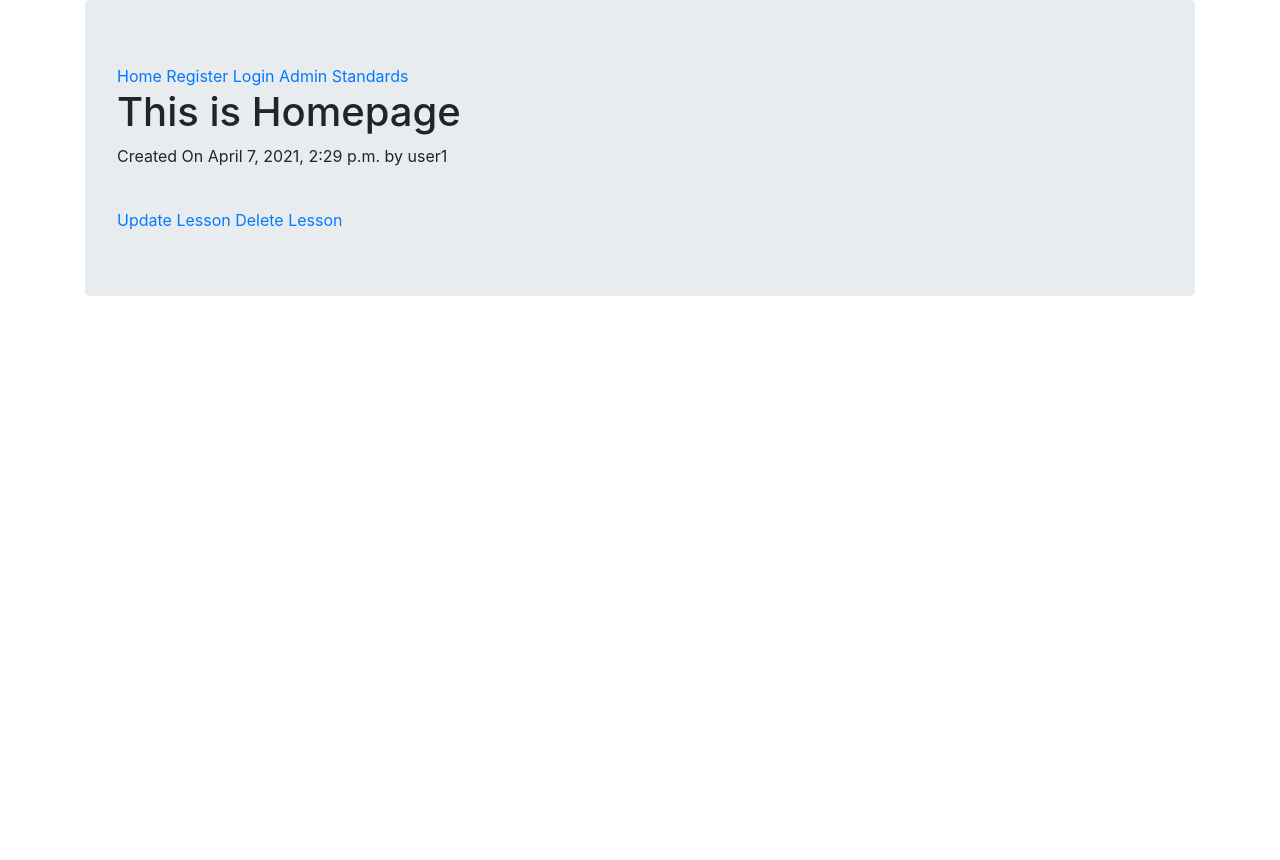
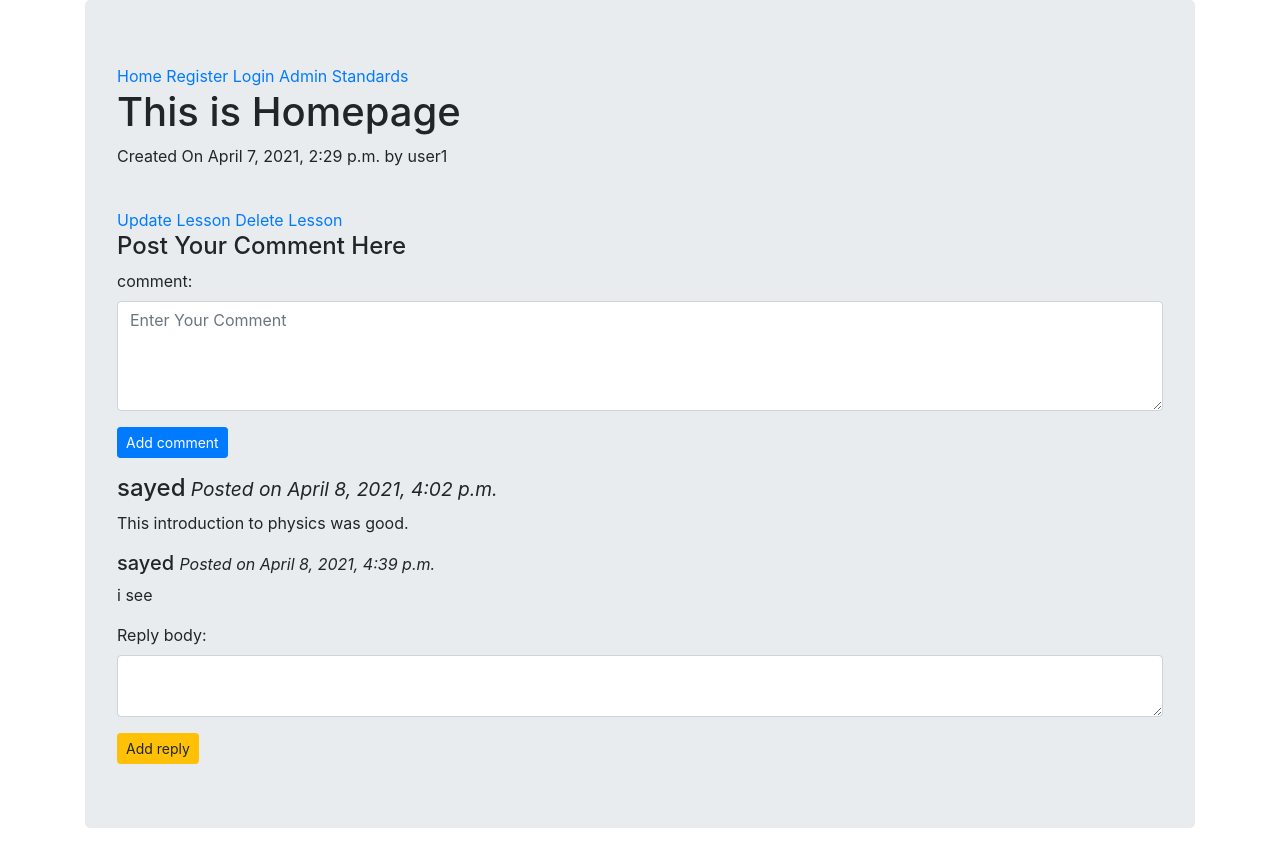
Before and after one commit to Sayed-Noman/E-Classroom-LMS, a Django app: a page that uses eLarning_LMS/curriculum/templates/curriculum/lesson_detail_view.html in a window 1280 px wide. Before the commit the page ends 296 px from the top, so only its background shows below. Run offline with Django 3.2, Linux system fonts and the light colour scheme; data comes from the database, SQL or seed files in the repository; both versions use the stored data as it was after the commit; some libraries are stand-ins or nearby versions.

Commit message:
Comment and Reply added

```diff
--- a/eLarning_LMS/curriculum/admin.py
+++ b/eLarning_LMS/curriculum/admin.py
@@ -1,7 +1,9 @@
 from django.contrib import admin
-from curriculum.models import standard,lesson,subject
+from curriculum.models import standard,lesson,subject,comment,reply
 
 # Register your models here.
 admin.site.register(subject)
 admin.site.register(standard)
 admin.site.register(lesson)
+admin.site.register(comment)
+admin.site.register(reply)
--- a/eLarning_LMS/curriculum/forms.py
+++ b/eLarning_LMS/curriculum/forms.py
@@ -1,7 +1,39 @@
 from django import forms
-from curriculum.models import lesson
+from curriculum.models import lesson,comment,reply
 
 class createLessonForm(forms.ModelForm):
     class Meta:
         model = lesson
         fields = ('lesson_id','name','position','video','ppt','notes')
+
+
+
+
+class commentForm(forms.ModelForm):
+    class Meta:
+        model =comment
+        fields = ('body',)
+        labels = {"body": 'comment:'}
+
+        widgets={
+            'body': forms.Textarea(attrs={'class':'form-control', 'rows':4, 'cols':70, 'placeholder':"Enter Your Comment"}),
+        }
+    '''
+    def __init__(self, *args, **kwargs):
+        self.request = kwargs.pop('request', None)
+        super(commentForm,self).__init__(*args, **kwargs)
+    '''
+
+class replyForm(forms.ModelForm):
+    class Meta :
+        model = reply
+        fields= ('reply_body',)
+        widgets={
+            'reply_body': forms.Textarea(attrs={'class':'form-control', 'rows':2, 'cols':10}),
+
+        }
+    '''
+    def __init__(self, *args, **kwargs):
+        self.request = kwargs.pop('request', None)
+        super(replyForm,self).__init__(*args, **kwargs)
+    '''
--- a/eLarning_LMS/curriculum/models.py
+++ b/eLarning_LMS/curriculum/models.py
@@ -80,3 +80,36 @@ class lesson(models.Model):
 
     def get_absolute_url(self):
         return reverse("curriculum:lesson_list", kwargs={'slug':self.subject.slug, 'standard':self.standard.slug})
+
+
+
+
+
+
+class comment(models.Model):
+    lesson_name = models.ForeignKey(lesson,null=True,on_delete=models.CASCADE,related_name='comments')
+    comment_name = models.CharField(max_length=150, blank=True)
+    #reply = models.ForeignKey("Comment",null=True, blank = True, on_delete = models.CASCADE, related_name='replies')
+    author = models.ForeignKey(User,on_delete=models.CASCADE)
+    body =  models.TextField(max_length=500)
+    date_added = models.DateTimeField(auto_now_add=True)
+
+    def save(self, *args, **kwargs):
+        self.comment_name = slugify("Comment by"+"-"+str(self.author)+str(self.date_added))
+        super().save(*args, **kwargs)
+
+    def __str__(self):
+        return self.comment_name
+
+    class Meta:
+        ordering = ['-date_added']
+
+
+class reply(models.Model):
+    comment_name = models.ForeignKey(comment,on_delete=models.CASCADE,related_name='replies')
+    reply_body = models.TextField(max_length=500)
+    author = models.ForeignKey(User, on_delete=models.CASCADE)
+    date_added = models.DateTimeField(auto_now_add=True)
+
+    def __str__(self):
+        return "reply to "+str(self.comment_name.comment_name)
--- a/eLarning_LMS/curriculum/templates/curriculum/lesson_detail_view.html
+++ b/eLarning_LMS/curriculum/templates/curriculum/lesson_detail_view.html
@@ -6,5 +6,30 @@
     <a href="{% url 'curriculum:lesson_update'  standard=lessons.standard.slug subject=lessons.subject.slug slug=lessons.slug %}">Update Lesson</a>
     <a href="{% url 'curriculum:lesson_delete'  standard=lessons.standard.slug subject=lessons.subject.slug slug=lessons.slug %}">Delete Lesson</a>
 
+    <h4>Post Your Comment Here</h4>
+    <form method="post">
+        <div class="form-group">
+            {% csrf_token %}
+            {{form.as_p}}
+            <input type='submit' name="form" value='Add comment' class='btn btn-primary btn-sm'>
+        </div>
+    </form>
 
+    {% for comment in lessons.comments.all %}
+        <h4>{{comment.author}}<small><i> Posted on {{comment.date_added}}</i></small></h4>
+        <p>{{comment.body}}</p>
+            {% for reply in comment.replies.all %}
+                <h5>{{reply.author}} <small><i> Posted on {{reply.date_added}}</i></small></h5>
+                <p>{{reply.reply_body}}</p>
+            {% endfor %}
+            <!--- form for post reply -->
+            <form method='POST'>
+
+                <input type='hidden' name="comment.id" value="{{comment.id}}">
+                <input type='hidden' name="comment.comment_name" value="{{comment.comment_name}}">
+                {% csrf_token %}
+                {{form2.as_p}}
+                <input type="submit" name="form2" value="Add reply"class="btn btn-warning btn-sm">
+            </form>
+    {% endfor %}
 {% endblock content %}
--- a/eLarning_LMS/curriculum/views.py
+++ b/eLarning_LMS/curriculum/views.py
@@ -1,7 +1,7 @@
 from django.shortcuts import render,HttpResponseRedirect
 from django.views.generic import TemplateView,DetailView,ListView,FormView,CreateView,UpdateView,DeleteView
 from curriculum.models import standard,subject,lesson
-from curriculum.forms import createLessonForm
+from curriculum.forms import createLessonForm,commentForm,replyForm
 from django.urls import reverse_lazy
 class standardListView(ListView):
     context_object_name = 'standards'
@@ -18,10 +18,85 @@ class lessonListView(DetailView):
     model= subject
     template_name = 'curriculum/lesson_list_view.html'
 
-class lessonDetailView(DetailView):
+
+
+
+
+class lessonDetailView(DetailView, FormView):
     context_object_name = 'lessons'
     model = lesson
     template_name = 'curriculum/lesson_detail_view.html'
+
+    #comment and reply on lessons
+    form_class = commentForm
+    second_form_class = replyForm
+    '''
+    send two forms to page-need to add to context
+    see which one is posted
+    take action on the form which is posted
+    '''
+    def get_context_data(self,**kwargs):
+        context = super(lessonDetailView,self).get_context_data(**kwargs)
+        if 'form' not in context :
+            #context['form'] =self.form_class(request=self.request)
+            context['form'] =self.form_class()
+        if 'form2' not in context :
+            #context['form2'] =self.second_form_class(request=self.request)
+            context['form2'] =self.second_form_class()
+        #context['comments'] = comment.objects.filter(id=self.object.id)
+        return context
+
+        #post method for comment and reply form
+    def post(self, request,*args, **kwargs):
+        self.object =self.get_object()
+        if 'form' in request.POST:
+            #form_class = self.get_form_class()
+            form_class = self.form_class
+            form_name = 'form'
+        else:
+            form_class = self.second_form_class
+            form_name = 'form2'
+
+        form =self.get_form(form_class)
+
+        if  form_name == 'form' and form.is_valid():
+            print("Comment Form is returned")
+            return self.form_valid(form)
+        elif form_name == 'form2' and form.is_valid():
+            print("Reply Form is returned")
+            return self.form2_valid(form)
+
+
+    def get_success_url(self):
+        self.object = self.get_object()
+        standard = self.object.standard
+        subject = self.object.subject
+        return reverse_lazy('curriculum:lesson_details',kwargs = {
+            'standard': standard.slug,
+            'subject' : subject.slug,
+            'slug': self.object.slug,
+        })
+
+
+    def form_valid(self, form):
+        self.object =self.get_object()
+        fm = form.save(commit=False)
+        fm.author = self.request.user
+        fm.lesson_name = self.object.comments.name
+        fm.lesson_name_id = self.object.id
+        fm.save()
+        return HttpResponseRedirect(self.get_success_url())
+
+    def form2_valid(self, form):
+        self.object = self.get_object()
+        fm = form.save(commit=False)
+        fm.author = self.request.user
+        fm.comment_name_id = self.request.POST.get('comment.id')
+        fm.save()
+        return HttpResponseRedirect(self.get_success_url())
+
+
+
 
 class lessonCreateView(CreateView):
     form_class= createLessonForm
```
Also changed, not shown: eLarning_LMS/curriculum/migrations/0002_comment_reply.py (added), eLarning_LMS/db.sqlite3.
